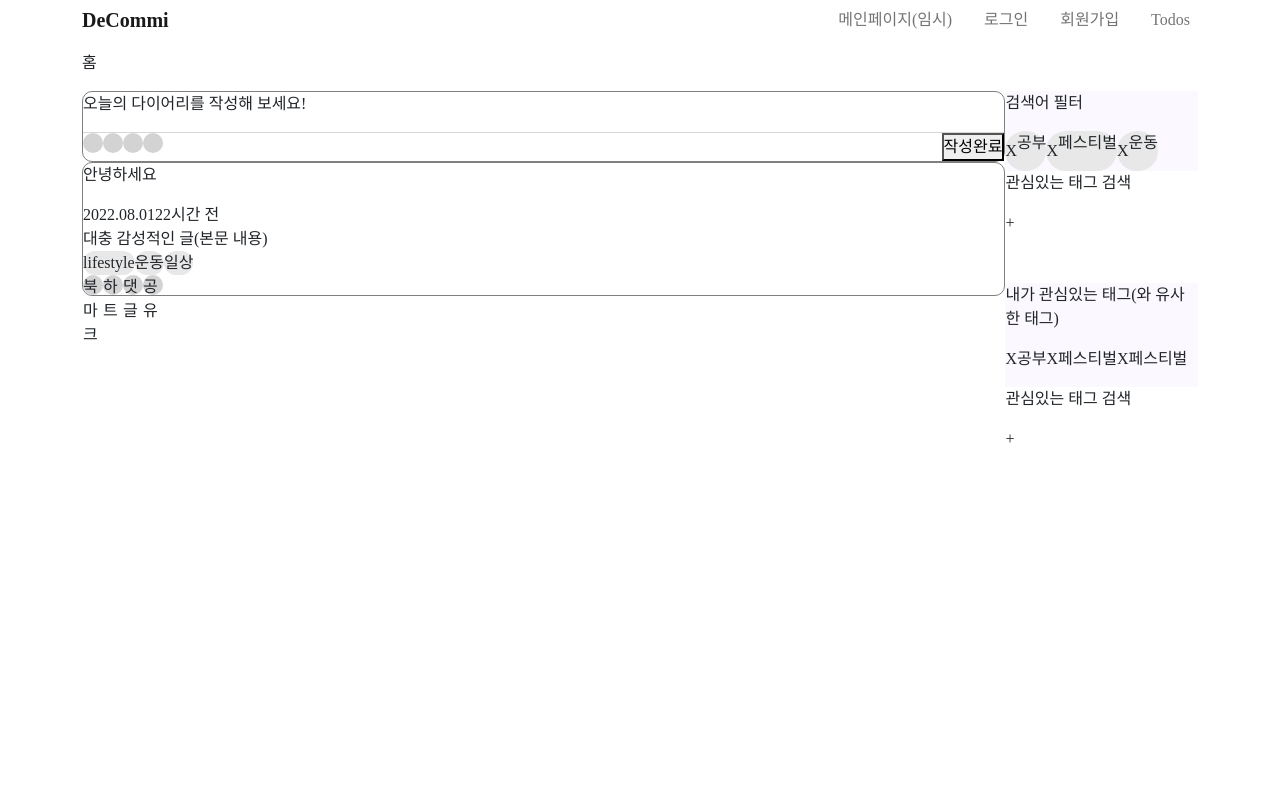
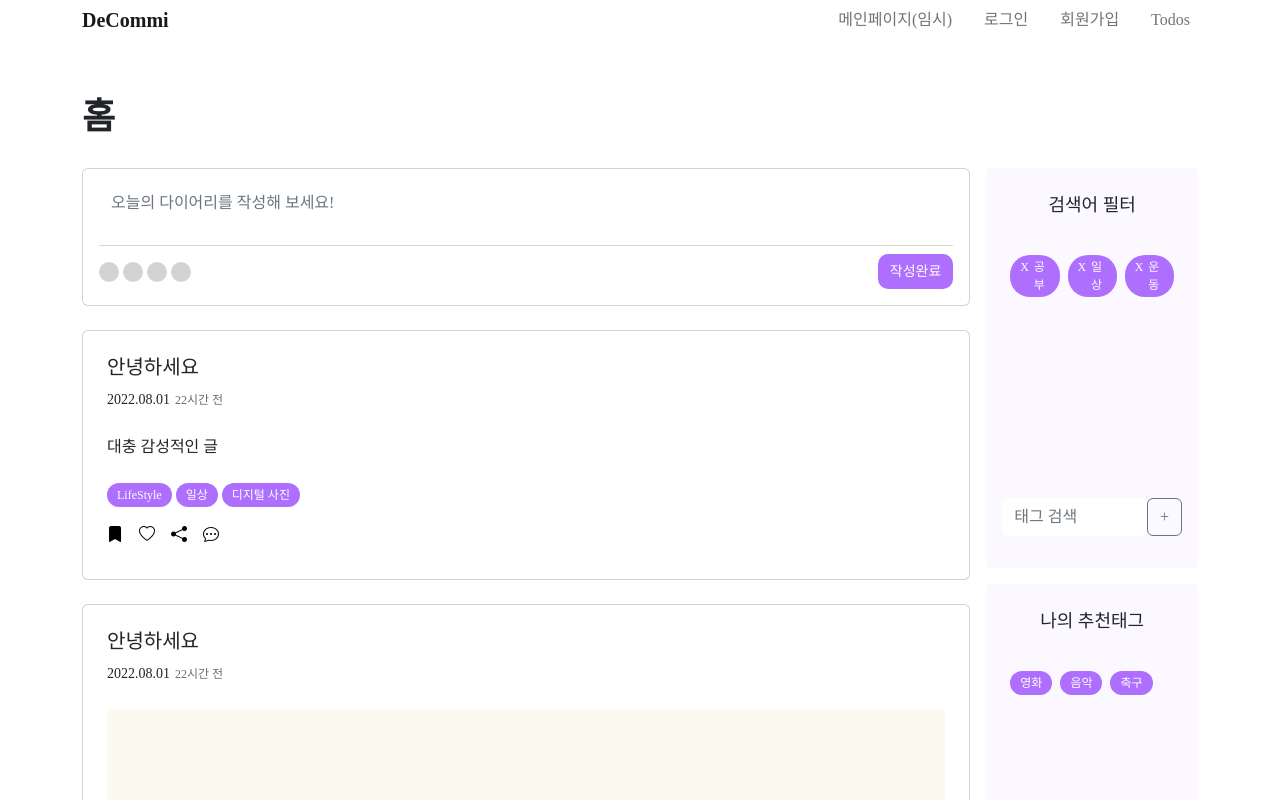
Before and after one commit to k1k2brz/HCSS, a Vue app: page /pages/mainpage in a window 1280 px wide. Shown: the top 800 px of the page. Built offline with nearby package versions, Linux system fonts and the light colour scheme; a web font is replaced by a local one.

Commit message:
mainpage css
mainpage css prototype

```diff
--- a/package.json
+++ b/package.json
@@ -10,6 +10,7 @@
   "dependencies": {
     "axios": "^0.27.2",
     "bootstrap": "^5.2.0",
+    "bootstrap-icons": "^1.9.1",
     "core-js": "^3.8.3",
     "lodash": "^4.17.21",
     "sass": "^1.54.4",
--- a/src/App.vue
+++ b/src/App.vue
@@ -1,6 +1,6 @@
 <template>
   <!-- nav를 따로 뺀다 (가독성)-->
-  <div class="container absolute padding0">
+  <div class="container absolute bg100">
     <div class="relative">
       <Navbar class="fixed-top" />
       <!-- index.js에서 설정한 home component가 여기에 들어온다 -->
@@ -24,4 +24,7 @@ export default {
 };
 </script>
 
-<style lang="sass"></style>
+<style lang="sass">
+.bg100
+  width: 100%
+</style>
--- a/src/components/NavBar.vue
+++ b/src/components/NavBar.vue
@@ -37,6 +37,7 @@ export default {};
 <style lang="sass" scoped>
 .navbar
   padding: 0 12px
+  background-color: white
 
 .navbar-brand
   font-weight: 700
--- a/src/main.js
+++ b/src/main.js
@@ -7,6 +7,9 @@ import '@/sass/style.sass';
 // Bootstrap importing
 import "bootstrap/dist/css/bootstrap.css"
 import "bootstrap"
+        //Bootstrap Icon https://icons.getbootstrap.com/
+        import 'bootstrap-icons/font/bootstrap-icons.css'
+
 
 // store를 추가함으로써 vuex state에 접근이 가능해진다.
 createApp(App).use(store).use(router).mount("#app");
--- a/src/pages/mainpage/MainPage.vue
+++ b/src/pages/mainpage/MainPage.vue
@@ -1,7 +1,7 @@
 <template>
   <div class="top-margin">
-    <div class="mainHome">
-      <p>홈</p>
+    <div class="mb-4">
+      <span class="home-title">홈</span>
     </div>
     <!-- <div> -->
     <!-- <span>날짜순</span>
@@ -10,120 +10,150 @@
             <div class="boundaryLine"></div>
             <span>하트순</span> -->
     <!-- </div> -->
-    <div class="d-flex justify-content-between">
-      <div class="homeDiary">
-        <div class="homeDiary">
-          <div class="containerBox">
+    <div class="half d-flex justify-content-between">
+      <div class="card-line w-70">
+        <div class="card mb-4">
+          <div class="form-floating">
+            <div class="card-body">
+              <textarea class="form-control" placeholder="오늘의 다이어리를 작성해 보세요!" id="floatingTextarea" />
               <div>
-              <p>오늘의 다이어리를 작성해 보세요!</p>
+                <div class="LoginLine mb-2"></div>
               </div>
-            <div>
-              <div class="LoginLine"></div>
-            </div>
-            <div class="d-flex justify-content-between">
-              <div class="d-flex">
+              <div class="d-flex justify-content-between align-items-center">
+                <div class="d-flex gap-1">
                   <div class="icon"></div>
                   <div class="icon"></div>
                   <div class="icon"></div>
                   <div class="icon"></div>
                 </div>
-              <button>작성완료</button>
+                <button class="btn-regular">작성완료</button>
               </div>
             </div>
           </div>
-        <div>
-          <div class="containerBox">
-            <div>
-              <p>안녕하세요</p>
-              <div>
-                <span>2022.08.01</span>
-                <span>22시간 전</span>
         </div>
-              <div>
-                <span>대충 감성적인 글(본문 내용)</span>
+        <div class="card mb-4">
+          <div class="card-body p-4">
+            <h5 class="card-title">안녕하세요</h5>
+            <div class="small-text mb-4">
+              <span class="days">2022.08.01</span>
+              <span class="lastTime">22시간 전</span>
+            </div>
+            <p class="card-text mb-4">대충 감성적인 글</p>
+            <div class="mb-2 d-flex justify-content-between flex-column">
+              <div class="mb-3 d-flex gap-1">
+                <button type="button" class="btn-tag-sm d-flex">
+                  LifeStyle
+                </button>
+                <button type="button" class="btn-tag-sm d-flex">
+                  일상
+                </button>
+                <button type="button" class="btn-tag-sm d-flex">
+                  디지털 사진
+                </button>
+              </div>
+              <div class="d-flex gap-3">
+                <button class="btn-icon">
+                  <div class="bi bi-bookmark-fill"></div>
+                </button>
+                <button class="btn-icon">
+                  <div class="bi bi-heart"></div>
+                </button>
+                <button class="btn-icon">
+                  <div class="bi bi-share-fill"></div>
+                </button>
+                <button class="btn-icon">
+                  <div class="bi bi-chat-dots"></div>
+                </button>
               </div>
             </div>
-            <div class="d-flex">
-              <div
-                class="btnTag d-flex justify-content-center align-items-center"
-              >
-                <span>lifestyle</span>
-              </div>
-              <div
-                class="btnTag d-flex justify-content-center align-items-center"
-              >
-                <span>운동</span>
-              </div>
-              <div
-                class="btnTag d-flex justify-content-center align-items-center"
-              >
-                <span>일상</span>
           </div>
         </div>
-            <div class="d-flex justify-content-between">
-              <div class="d-flex">
-                <div class="icon">북마크</div>
-                <div class="icon">하트</div>
-                <div class="icon">댓글</div>
-                <div class="icon">공유</div>
+        <div class="card mb-4">
+          <div class="card-body p-4">
+            <h5 class="card-title">안녕하세요</h5>
+            <div class="small-text mb-4">
+              <span class="days">2022.08.01</span>
+              <span class="lastTime">22시간 전</span>
+            </div>
+            <img src="@/assets/mainimg2.jpg" class="card-img-top mb-4" alt="none" />
+            <p class="card-text mb-4">대충 감성적인 글</p>
+            <div class="mb-2 d-flex justify-content-between flex-column">
+              <div class="mb-3 d-flex gap-1">
+                <button type="button" class="btn-tag-sm d-flex">
+                  LifeStyle
+                </button>
+                <button type="button" class="btn-tag-sm d-flex">
+                  일상
+                </button>
+                <button type="button" class="btn-tag-sm d-flex">
+                  디지털 사진
+                </button>
+              </div>
+              <div class="d-flex gap-3">
+                <button class="btn-icon">
+                  <div class="bi bi-bookmark-fill"></div>
+                </button>
+                <button class="btn-icon">
+                  <div class="bi bi-heart"></div>
+                </button>
+                <button class="btn-icon">
+                  <div class="bi bi-share-fill"></div>
+                </button>
+                <button class="btn-icon">
+                  <div class="bi bi-chat-dots"></div>
+                </button>
               </div>
             </div>
           </div>
         </div>
       </div>
-      <div class="d-flex flex-column">
-        <div>
-          <div class="tagBox d-flex justify-content-between flex-column">
-            <div>
-              <p>검색어 필터</p>
+      <div class="w-30 search-tag-line d-flex justify-content-between ml-3">
+        <div class="d-flex flex-column w-100">
+          <div class="tagBox d-flex flex-column">
+            <div class="mt-4 mb-1 d-flex justify-content-center">
+              <p class="filterTitle">검색어 필터</p>
             </div>
-            <div class="d-flex justify-content-between">
-              <div class="d-flex justify-content-between">
-                <div
-                  class="btnTag d-flex justify-content-center align-items-center"
-                >
+            <div class="p-3 d-flex height100 justify-content-between flex-column">
+              <div class="ml-2 mr-2 d-flex justify-content-between">
+                <div class="gap-2 d-flex justify-content-between">
+                  <button type="button" class="btn-tag-sm d-flex">
                     <span class="iconX">X</span>
-                  <p>공부</p>
+                    공부
+                  </button>
+                  <button type="button" class="btn-tag-sm d-flex">
+                    <span class="iconX">X</span>
+                    일상
+                  </button>
+                  <button type="button" class="btn-tag-sm d-flex">
+                    <span class="iconX">X</span>
+                    운동
+                  </button>
                 </div>
-                <div
-                  class="btnTag d-flex justify-content-center align-items-center"
-                >
-                  <span class="iconX">X</span>
-                  <p>페스티벌</p>
               </div>
-                <div
-                  class="btnTag d-flex justify-content-center align-items-center"
-                >
-                  <span class="iconX">X</span>
-                  <p>운동</p>
+              <div class="input-group mb-3 mt-3 d-flex justify-content-center align-items-center">
+                <div class="d-flex justify-content-center align-items-center w-95">
+                  <input type="text" class="form-control" placeholder="태그 검색" aria-label="Recipient's username"
+                    aria-describedby="button-addon2">
+                  <button class="btn btn-outline-secondary" type="button" id="button-addon2">+</button>
                 </div>
               </div>
             </div>
-            <div class="tagSearch">
-              <p>관심있는 태그 검색</p>
-              <div class="iconPlus">+</div>
           </div>
+          <div class="tagBox mt-3 d-flex flex-column">
+            <div class="mt-4 mb-1 d-flex justify-content-center">
+              <p class="filterTitle">나의 추천태그</p>
             </div>
-        </div>
-        <div class="d-flex mt-5">
-          <div>
-            <div class="tagBox d-flex justify-content-between flex-column">
-              <div>
-                <p>내가 관심있는 태그(와 유사한 태그)</p>
-              </div>
-              <div class="d-flex">
-                <div class="d-flex justify-content-between">
-                  <span class="iconX">X</span>
-                  <p>공부</p>
-                  <span class="iconX">X</span>
-                  <p>페스티벌</p>
-                  <span class="iconX">X</span>
-                  <p>페스티벌</p>
-                </div>
-              </div>
-              <div class="tagSearch">
-                <p>관심있는 태그 검색</p>
-                <div class="iconPlus">+</div>
+            <div class="ml-2 mr-2 p-3 d-flex justify-content-between">
+              <div class="gap-2 d-flex justify-content-between">
+                <button type="button" class="btn-tag-sm d-flex">
+                  영화
+                </button>
+                <button type="button" class="btn-tag-sm d-flex">
+                  음악
+                </button>
+                <button type="button" class="btn-tag-sm d-flex">
+                  축구
+                </button>
               </div>
             </div>
           </div>
@@ -140,6 +170,18 @@
     background-color: #E8E8E8
     border-radius: 20px
 
+.tagBox
+  border-radius: 5px
+  min-height: 400px
+
+.form-control
+  border: none
+  resize: none
+  &:focus
+    box-shadow: none
+
+.height100
+  height: 100%
 
 .homeDiary
     width: 100%
--- a/src/sass/style.sass
+++ b/src/sass/style.sass
@@ -7,9 +7,8 @@ $red-color: #FF4040
 $blue-color: #346BF9
 $title-text: 32px
 $content-text: 16px
+$sm-text: 12px
 $title-weight: 700
-
-
 
 html
   overflow-x: hidden
@@ -40,11 +39,53 @@ img
   margin: 0
   padding: 0
 
+.days
+  font-size: 14px
+
+.lastTime
+  font-size: 12px
+  color: $darkgrey-color
+  margin-left: 5px
+
+.container
+  max-width: 1140px !important
+
 .container_default
   width: 100%
   height: 100vh
   margin-left: auto
   margin-right: auto
+
+.home-title
+  font-size: 36px
+  font-weight: 700
+
+.btn-regular
+  padding: 7px 12px
+  background-color: $purple-color
+  border: none
+  border-radius: 10px
+  color: white
+  font-weight: 500
+  font-size: 14px
+
+.btn-tag-sm
+  padding: 3px 10px
+  background-color: $purple-color
+  border: none
+  border-radius: 20px
+  color: white
+  font-weight: 300
+  font-size: 12px
+
+.btn-icon
+  border: none
+  outline: none
+  background: none
+
+.filterTitle
+  font-size: 18px
+  font-weight: 500
 
 .containerBox
   border: 1px solid grey
@@ -54,10 +95,13 @@ img
   background-color: $lightpurple-color
 
 .top-margin
-  margin-top: 50.5px
+  margin-top: 90px
 
 .text-stroke
   text-shadow: -1px 0 black, 0 1px black, 1px 0 black, 0 -1px black
+
+.form-control
+  border: none
 
 .mainbtn
   background-color: $purple-color
@@ -75,5 +119,7 @@ img
   height: 1px
   background-color: #D8D8D8
 
+
 @import url('https://fonts.googleapis.com/css2?family=Noto+Sans+KR:wght@300;400;500;700;900&display=swap')
 @import url('https://webfontworld.github.io/SCoreDream/SCoreDream.css')
+@import "../../node_modules/bootstrap/scss/bootstrap"
```
Also changed, not shown: 1 other file (tests, documents, lock files or other folders). Lines whose indentation alone changed are shown as unchanged.
